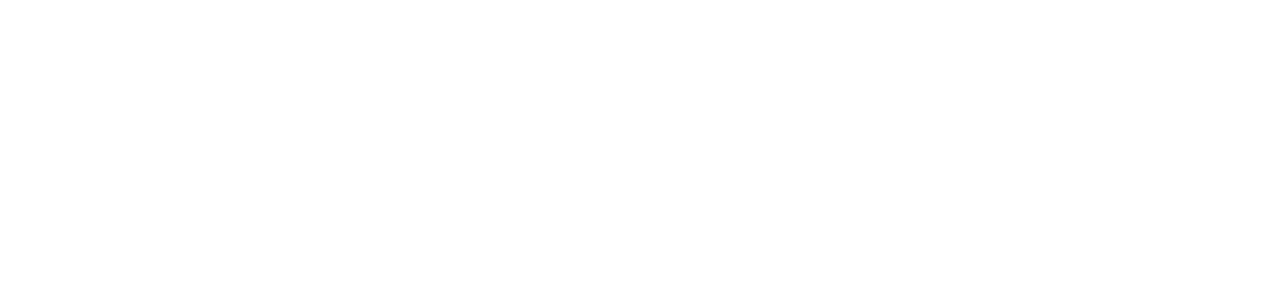
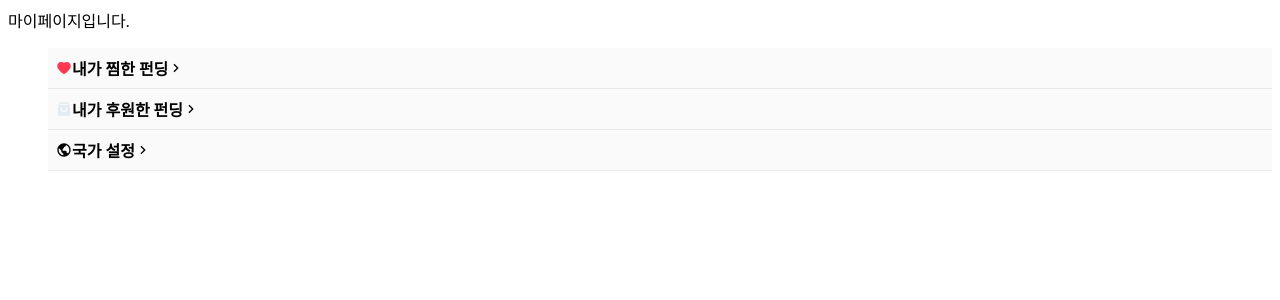
Before and after one commit to siliconValleyTeamA/client, a React (Create React App) app: page /mypage in a window 1280 px wide. Shown: the top 300 px of the page. Built offline with nearby package versions, Linux system fonts and the light colour scheme.

Commit message:
[#9] markup - 마이페이지 마크업 - 메뉴 컴포넌트 생성

```diff
--- a/package.json
+++ b/package.json
@@ -10,6 +10,7 @@
     "node-sass": "^4.14.1",
     "react": "^17.0.1",
     "react-dom": "^17.0.1",
+    "react-icons": "^4.1.0",
     "react-router-dom": "^5.2.0",
     "react-scripts": "4.0.1",
     "styled-components": "^5.2.1",
--- a/src/App.js
+++ b/src/App.js
@@ -10,6 +10,7 @@
 import SignupPage from 'pages/SignupPage';
 import ForgotPage from 'pages/ForgotPage';
 import PrivacyPage from 'pages/PrivacyPage';
+import MyPage from 'pages/MyPage';
 
 function App() {
   return (
@@ -22,6 +23,7 @@
         <Route path="/signup" component={SignupPage} />
         <Route path="/forgot" component={ForgotPage} />
         <Route path="/privacy" component={PrivacyPage} />
+        <Route path="/mypage" component={MyPage} />
       </Switch>
     </BrowserRouter>
   );
--- /dev/null
+++ b/src/components/Mypage/Menu/Menu.js
@@ -0,0 +1,36 @@
+/* External dependencies */
+import React from 'react';
+import classNames from 'classnames/bind';
+import { AiFillHeart } from 'react-icons/ai';
+import { RiArrowRightSLine } from 'react-icons/ri';
+import { RiShoppingBag3Fill } from 'react-icons/ri';
+import { BiWorld } from 'react-icons/bi';
+
+/* Internal dependencies */
+import styles from './Menu.module.scss';
+
+const cx = classNames.bind(styles);
+
+function Menu() {
+  return (
+    <ol className={cx('menu')}>
+      <li className={cx('jjim')}>
+        <AiFillHeart className={cx('AiFillHeart')} />
+        <div className={cx('title')}>내가 찜한 펀딩</div>
+        <RiArrowRightSLine />
+      </li>
+      <li className={cx('support')}>
+        <RiShoppingBag3Fill className={cx('RiShoppingBag3Fill')} />
+        <div className={cx('title')}>내가 후원한 펀딩</div>
+        <RiArrowRightSLine />
+      </li>
+      <li className={cx('country')}>
+        <BiWorld className={cx('BiWorld')} />
+        <div className={cx('title')}>국가 설정</div>
+        <RiArrowRightSLine />
+      </li>
+    </ol>
+  );
+}
+
+export default Menu;
--- /dev/null
+++ b/src/components/Mypage/Menu/Menu.module.scss
@@ -0,0 +1,26 @@
+@import 'styles/_palette.scss';
+
+ol {
+  list-style: none;
+
+  li {
+    display: flex;
+    flex-direction: row;
+    align-items: center;
+    padding: 8px 14px 8px 8px;
+    border-bottom: 1px solid rgba(0, 0, 0, 0.07);
+    cursor: pointer;
+    background-color: $black-025;
+    font-weight: 600;
+
+    .AiFillHeart {
+      color: $pink;
+    }
+
+    .RiShoppingBag3Fill {
+      color: $powder;
+    }
+
+
+  }
+}
--- /dev/null
+++ b/src/components/Mypage/Menu/index.js
@@ -0,0 +1 @@
+export { default } from './Menu';
--- /dev/null
+++ b/src/pages/MyPage/Mypage.js
@@ -0,0 +1,20 @@
+/* External dependencies */
+import React from 'react';
+import classNames from 'classnames/bind';
+
+/* Internal dependencies */
+import styles from './Mypage.module.scss';
+import Menu from 'components/Mypage/Menu';
+
+const cx = classNames.bind(styles);
+
+function Mypage() {
+  return (
+    <div>
+      마이페이지입니다.
+      <Menu />
+    </div>
+  );
+}
+
+export default Mypage;
--- /dev/null
+++ b/src/pages/MyPage/index.js
@@ -0,0 +1 @@
+export { default } from './Mypage';
--- a/src/styles/_palette.scss
+++ b/src/styles/_palette.scss
@@ -6,6 +6,7 @@
 $blue: #0077cc;
 $powder: #e1ecf4;
 $red: #d1383d;
+$pink: #ff3852;
 $black-025: #fafafb;
 $black-050: #eff0f1;
 $black-075: #e4e6e8;
```
Also changed, not shown: src/pages/MyPage/Mypage.module.scss (added), 1 other file (tests, documents, lock files or other folders).
